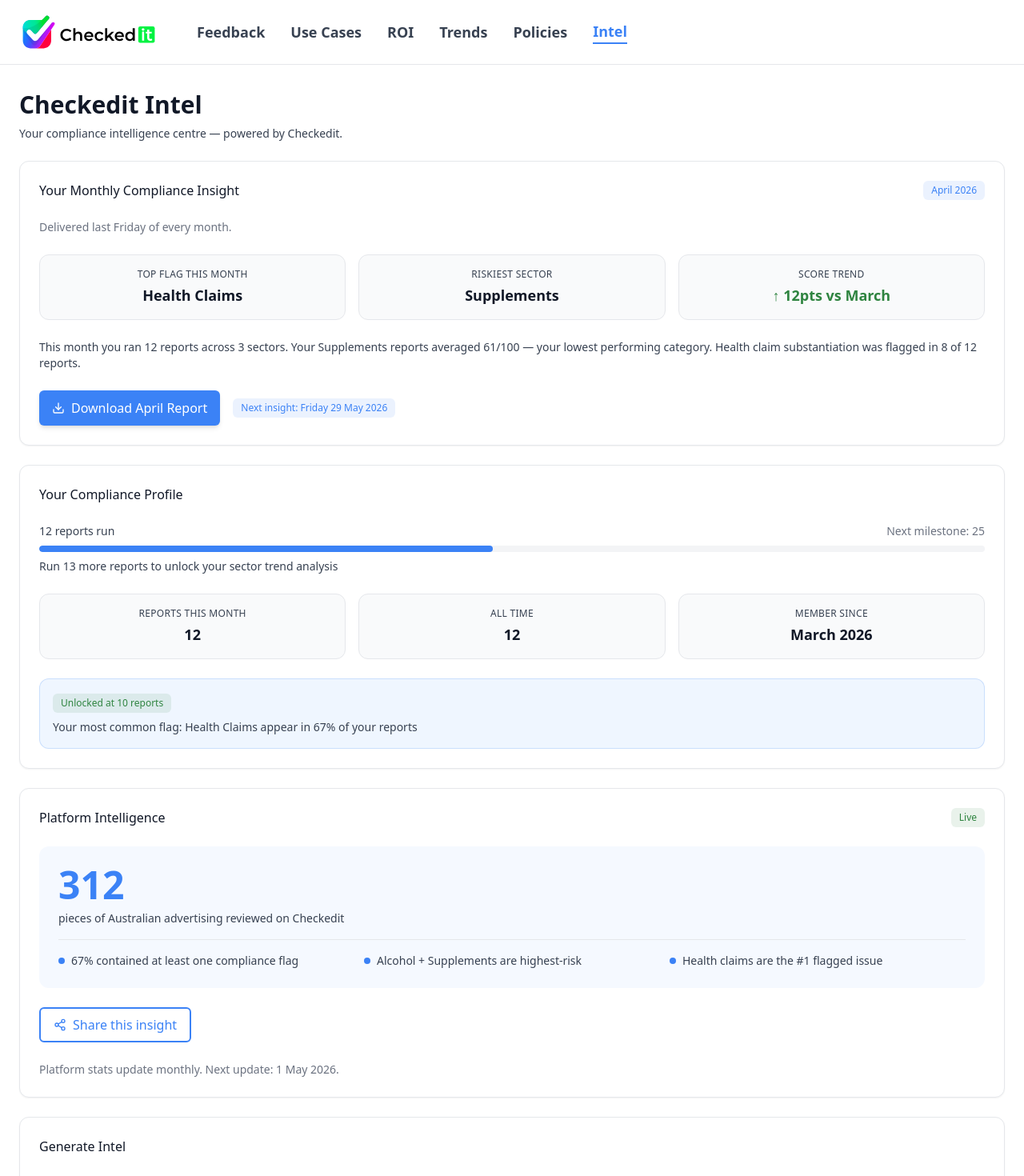
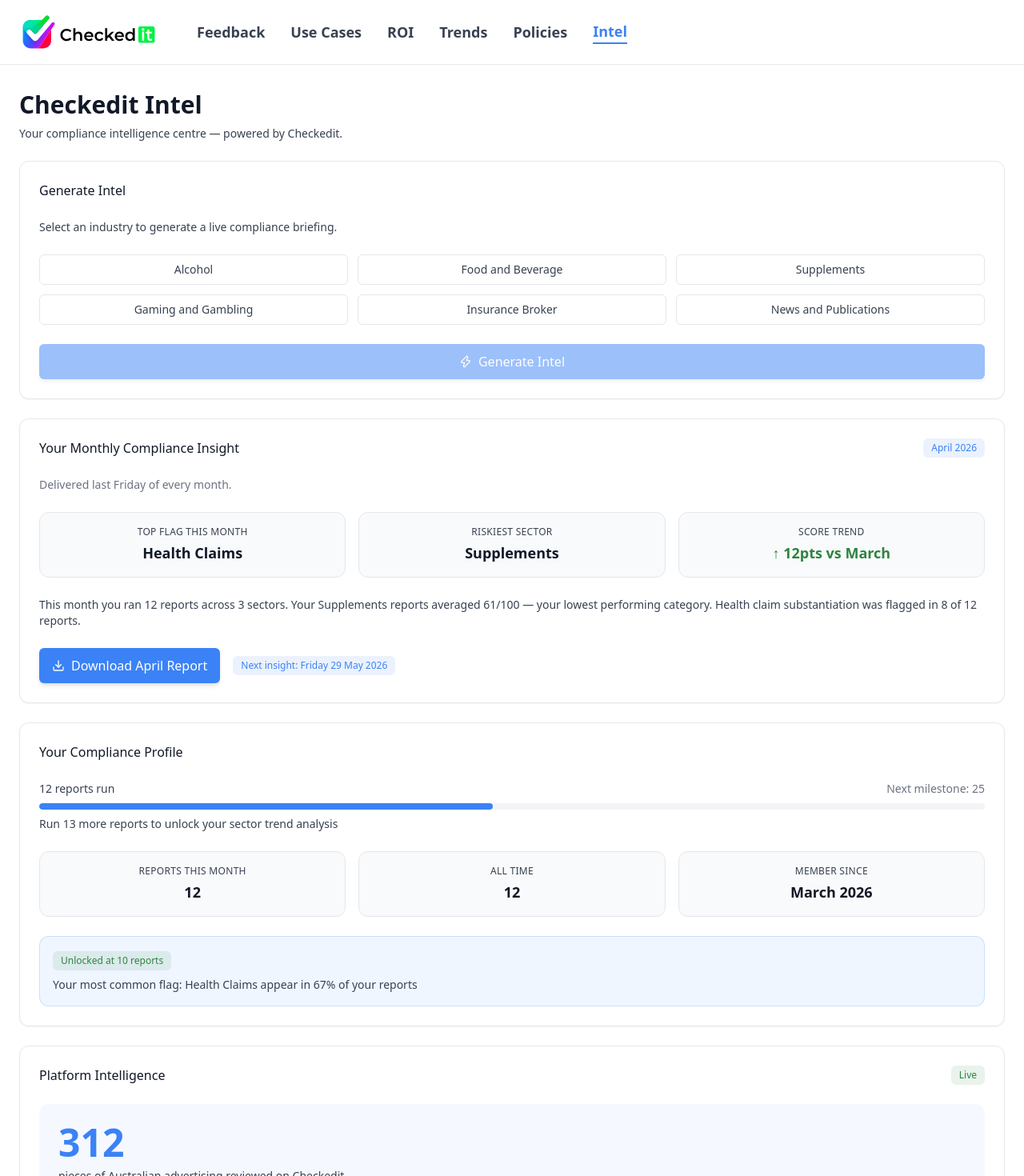
Before and after one commit to StuSheridan/checkedit-intel, a Next.js app: page /intel in a window 1280 px wide. Shown: the top 1470 px of the page at 80% size. Built offline with nearby package versions, Linux system fonts and the light colour scheme.

Commit message:
fix: intel — generate intel moved to top of page

```diff
--- a/src/app/intel/page.tsx
+++ b/src/app/intel/page.tsx
@@ -13,10 +13,10 @@
         </p>
       </div>
 
+      <GenerateIntel />
       <MonthlyInsight />
       <ComplianceProfile />
       <PlatformIntelligence />
-      <GenerateIntel />
     </div>
   );
 }
```
